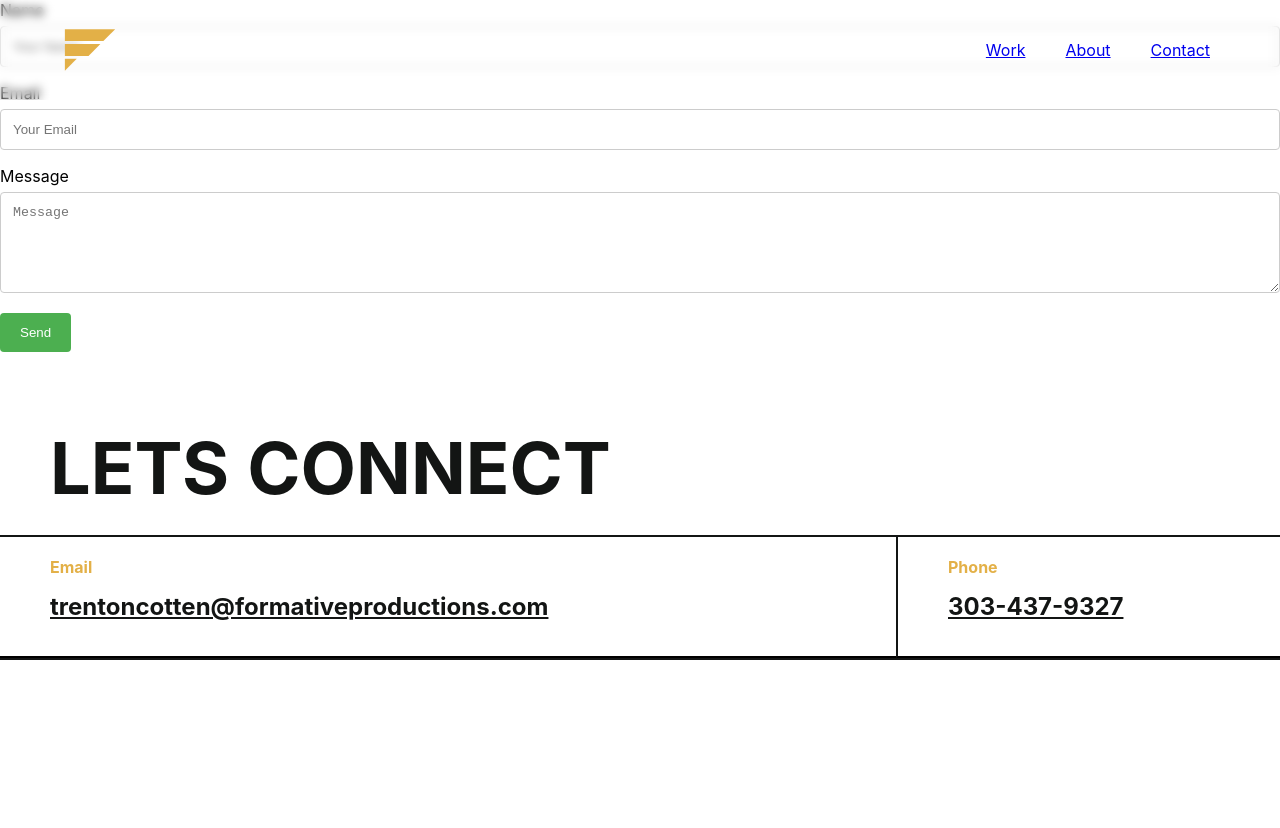
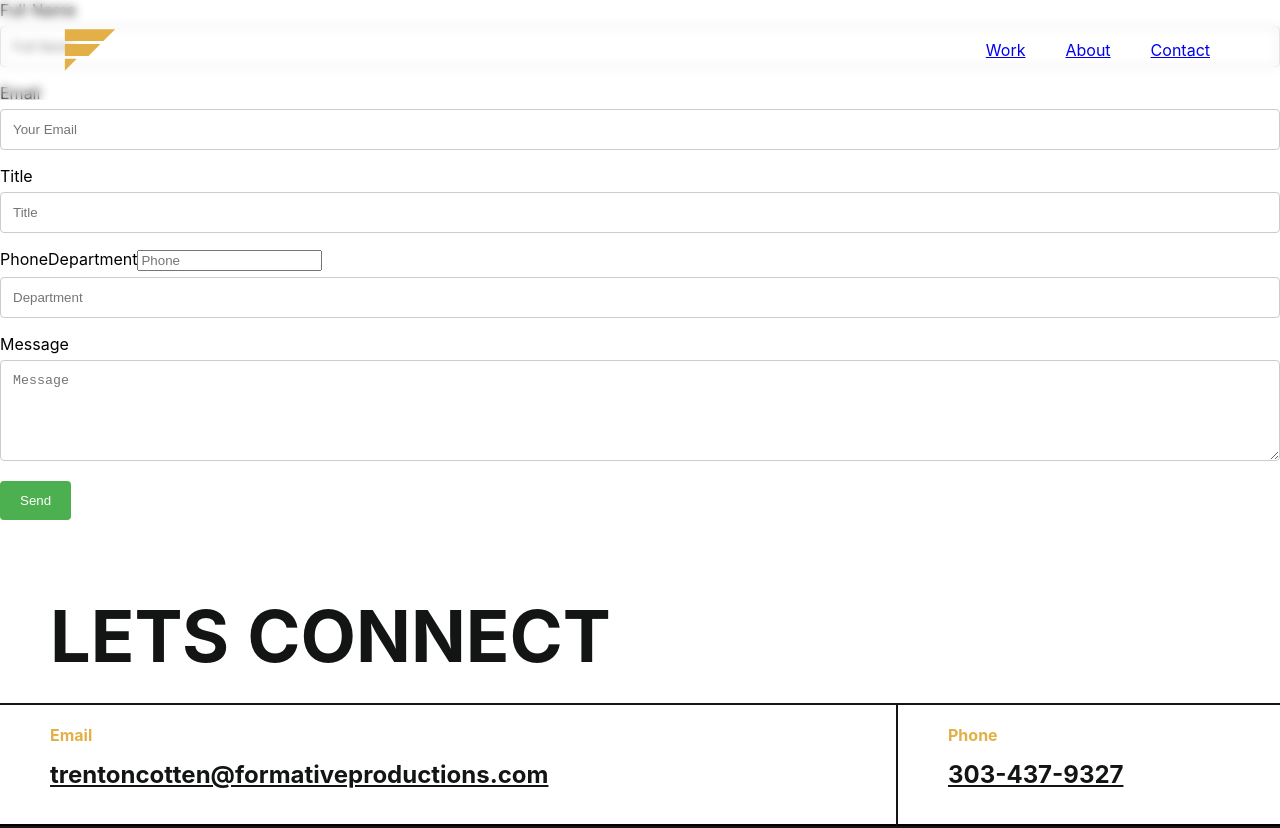
Before and after one commit to devNroses/formativeproductions, a Nuxt app: page /contact/Form in a window 1280 px wide. Before the commit the page ends 800 px from the top, so only its background shows below. Built offline with nearby package versions, Linux system fonts and the light colour scheme; what vue-video-wrapper would draw is missing.

Commit message:
(feat) working email form

```diff
--- a/pages/contact/Form.vue
+++ b/pages/contact/Form.vue
@@ -1,14 +1,33 @@
 <template>
   <div class="form-container">
-    <form>
-      <label>Name</label>
-      <input type="text" v-model="name" name="name" placeholder="Your Name" />
+    <form @submit.prevent="sendEmail">
+      <label>Full Name</label>
+      <input
+        type="text"
+        v-model="name"
+        name="full name"
+        placeholder="Full Name"
+      />
+
       <label>Email</label>
       <input
         type="email"
         v-model="email"
         name="email"
         placeholder="Your Email"
+      />
+      <label>Title</label>
+      <input type="text" v-model="title" name="title" placeholder="Title" />
+
+      <label>Phone</label>
+      <input type="phone" v-model="phone" name="phone" placeholder="Phone" />
+
+      <label>Department</label>
+      <input
+        type="text"
+        v-model="department"
+        name="department"
+        placeholder="Department"
       />
       <label>Message</label>
       <textarea
@@ -25,10 +44,54 @@
   </div>
 </template>
 
-<script lang="ts">
-import Vue from "vue";
-export default Vue.extend({});
+<script>
+import emailjs from "emailjs-com";
+export default {
+  name: "ContactUs",
+  data() {
+    return {
+      name: "",
+      email: "",
+      title: "",
+      phone: "",
+      department: "",
+      message: ""
+    };
+  },
+  methods: {
+    sendEmail() {
+      const templateParams = {
+        name: this.name,
+        email: this.email,
+        title: this.title,
+        phone: this.phone,
+        department: this.department
+      };
+
+      emailjs
+        .send(
+          "service_fyk1zx8",
+          "template_en7macy",
+          templateParams,
+          "user_NQL7fEugMmR23QDAgtXU3"
+        )
+        .then(
+          response => {
+            console.log("SUCCESS!", response.status, response.text);
+          },
+          err => {
+            console.log("FAILED...", err);
+          }
+        );
+    }
+  }
+};
+// Reset form field
 </script>
+
+emailjs.send("service_fyk1zx8","template_en7macy",{ email: "jonDoe@test.com",
+title: "Depart of Pixar", department: "Testing Pixar contact", message: "Just
+testing from the form", first: "Jon", last: "Doe", phone: "8883334932", });
 
 <style lang="scss" scoped>
 * {
```
